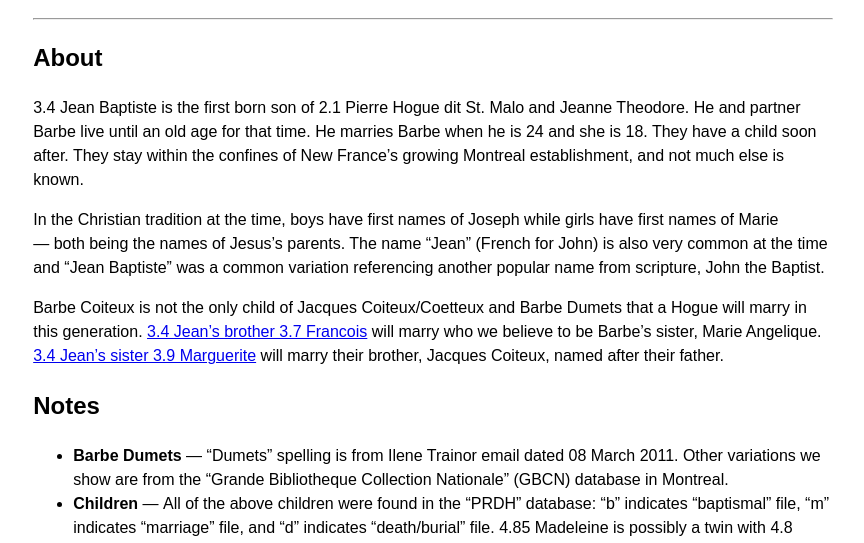
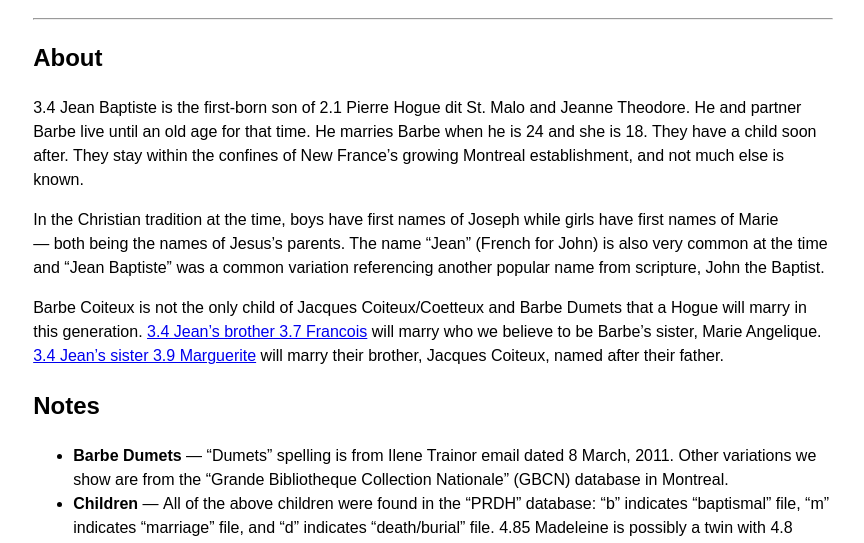
Before and after one commit to highchair/hogue-family-ancestry, a Jekyll site: the page built from _people/1680-jean-b-hogue.md, in a window 1280 px wide. Shown: the part 1105-1648 px from the top of the page, without its empty margins (18-882 px from the left). Built offline with Jekyll 4.4.1, drawn with Linux system fonts in a browser that asks for light colours.

Commit message:
Update 1680-jean-b-hogue.md

```diff
--- a/_people/1680-jean-b-hogue.md
+++ b/_people/1680-jean-b-hogue.md
@@ -38,7 +38,7 @@ partners:
 
 ## About
 
-3.4 <span lang="fr">Jean Baptiste</span> is the first born son of 2.1 Pierre Hogue dit St. Malo and Jeanne Theodore. He and partner Barbe live until an old age for that time. He marries Barbe when he is 24 and she is 18. They have a child soon after. They stay within the confines of New France’s growing Montreal establishment, and not much else is known.
+3.4 <span lang="fr">Jean Baptiste</span> is the first-born son of 2.1 Pierre Hogue dit St. Malo and Jeanne Theodore. He and partner Barbe live until an old age for that time. He marries Barbe when he is 24 and she is 18. They have a child soon after. They stay within the confines of New France’s growing Montreal establishment, and not much else is known.
 
 In the Christian tradition at the time, boys have first names of Joseph while girls have first names of Marie — both being the names of Jesus’s parents. The name “<span lang="fr">Jean</span>” (French for John) is also very common at the time and “<span lang="fr">Jean Baptiste</span>” was a common variation referencing another popular name from scripture, John the Baptist.
 
@@ -47,6 +47,6 @@ Barbe Coiteux is not the only child of Jacques Coiteux/Coetteux and Barbe Dumets
 
 ## Notes
 
-+ **Barbe Dumets** — “Dumets” spelling is from Ilene Trainor email dated 08 March 2011. Other variations we show are from the “Grande Bibliotheque Collection Nationale” (GBCN) database in Montreal.
++ **Barbe Dumets** — “Dumets” spelling is from Ilene Trainor email dated 8 March, 2011. Other variations we show are from the “Grande Bibliotheque Collection Nationale” (GBCN) database in Montreal.
 + **Children** — All of the above children were found in the “PRDH” database: “b” indicates “baptismal” file, “m” indicates “marriage” file, and “d” indicates “death/burial” file. 4.85 Madeleine is possibly a twin with 4.8 Louis, but a baptismal file has so far not been found. And the date of her death is unclear due to conflicting information on the source documents.
 + Typically, the location of Canada is shown for familiarity purposes. At this time in Canadian history, it would have been known as “Nouvelle France” (New France). See (Generation 11.32) Marcel’s “Introduction” and “Story of Pierre” for additional information. _New France became the British Province of Quebec in 1763 after France ceded it in the Treaty of Paris at the end of the Seven Years’ War._
```
